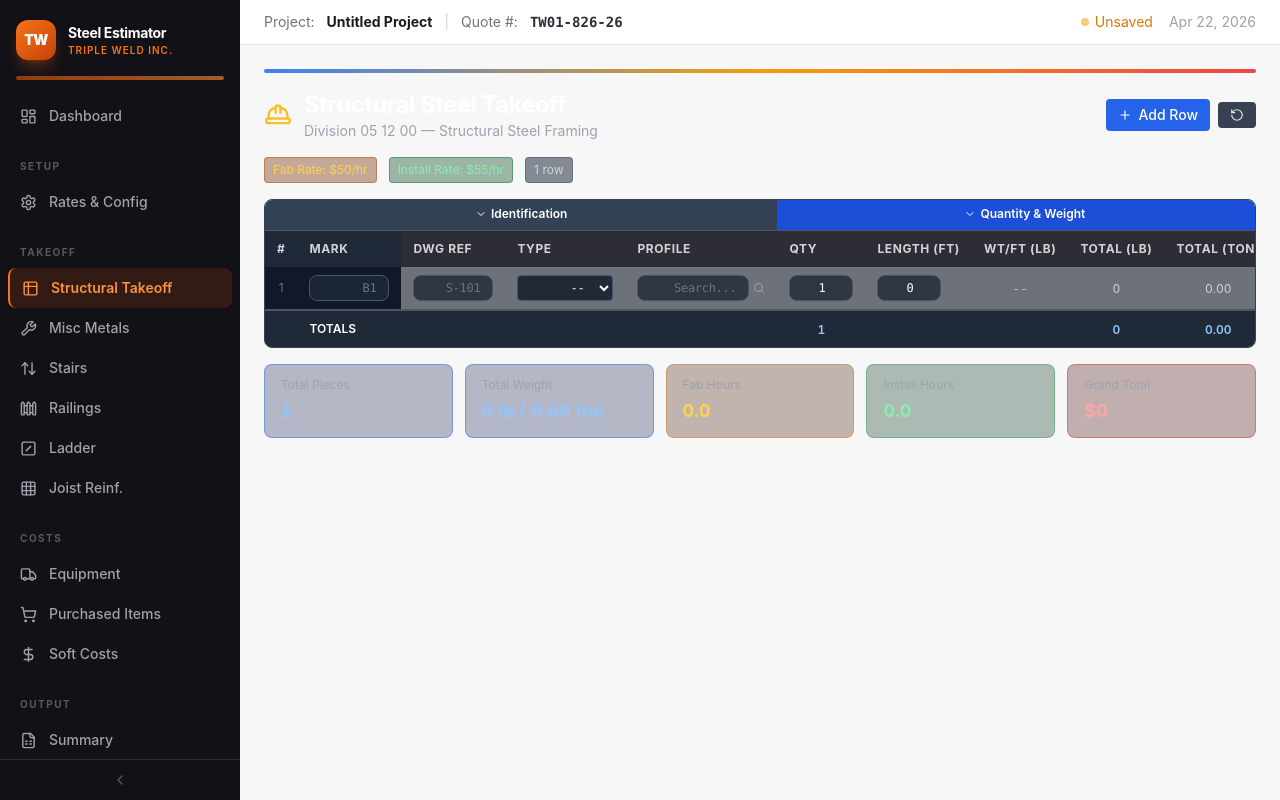
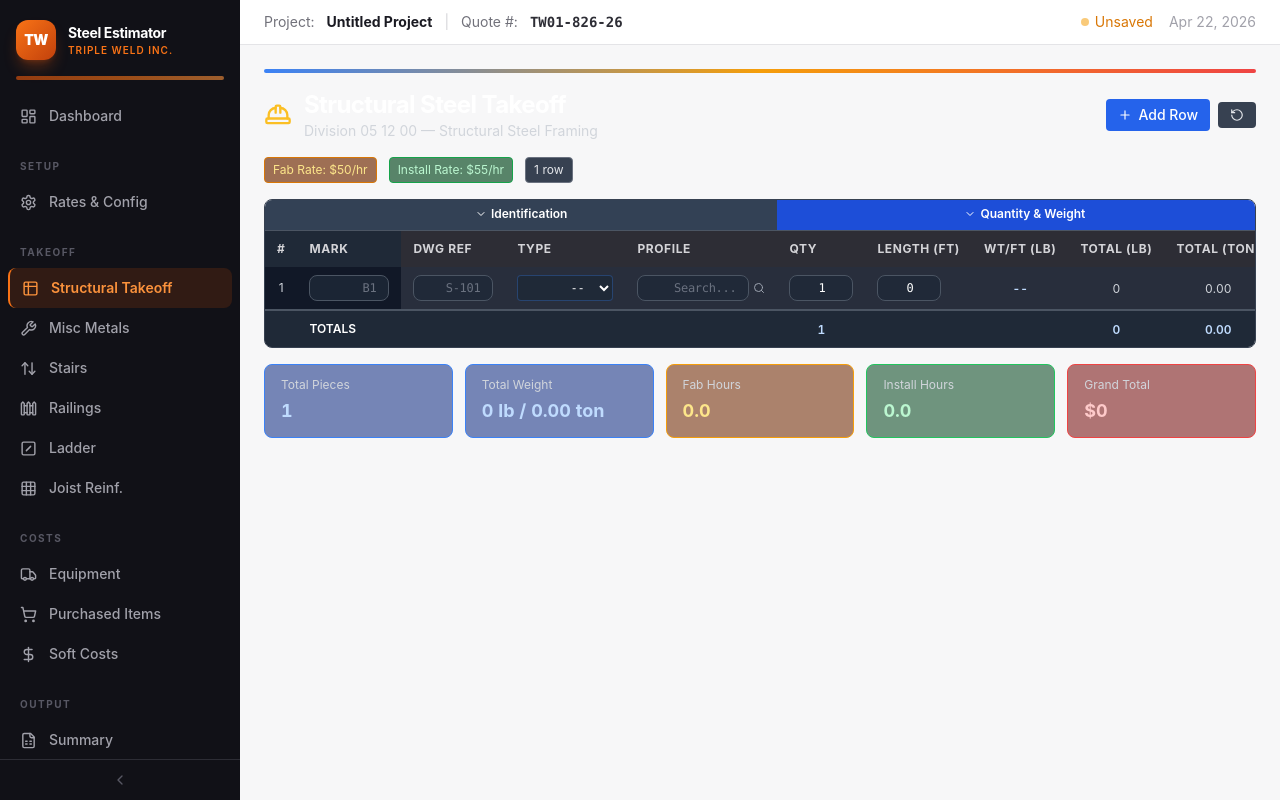
Before and after one commit to Tripleweld/steel-estimator-pro, a React (Vite) app: page /structural in a window 1280 px wide. Both pictures are taken after a click on the button "Add Row". Built offline with nearby package versions, Linux system fonts and the light colour scheme.

Commit message:
fix: Structural Takeoff contrast - brighter summary cards, rate badges, readonly cells, row numbers, type dropdown

```diff
--- a/src/pages/StructuralTakeoff.jsx
+++ b/src/pages/StructuralTakeoff.jsx
@@ -347,7 +347,7 @@ export default function StructuralTakeoff() {
             <h1 className="text-2xl font-bold text-white tracking-tight">
               Structural Steel Takeoff
             </h1>
-            <p className="text-sm text-gray-400">
+            <p className="text-sm text-gray-300">
               Division 05 12 00 &mdash; Structural Steel Framing
             </p>
           </div>
@@ -376,19 +376,19 @@ export default function StructuralTakeoff() {
 
       {/* Rate info badges */}
       <div className="flex flex-wrap gap-3 text-xs">
-        <span className="px-2 py-1 rounded bg-amber-900/40 text-amber-300 border border-amber-700/50">
+        <span className="px-2 py-1 rounded bg-amber-900/70 text-amber-200 border border-amber-600">
           Fab Rate: {fmt(fabRate)}/hr
         </span>
-        <span className="px-2 py-1 rounded bg-green-900/40 text-green-300 border border-green-700/50">
+        <span className="px-2 py-1 rounded bg-green-900/70 text-green-200 border border-green-600">
           Install Rate: {fmt(installRate)}/hr
         </span>
-        <span className="px-2 py-1 rounded bg-gray-700/60 text-gray-300 border border-gray-600/50">
+        <span className="px-2 py-1 rounded bg-gray-700 text-gray-200 border border-gray-500">
           {rows.length} row{rows.length !== 1 ? 's' : ''}
         </span>
       </div>
 
       {/* Scrollable table */}
-      <div className="overflow-x-auto rounded-lg border border-gray-700 bg-gray-900/60">
+      <div className="overflow-x-auto rounded-lg border border-gray-700 bg-gray-900/90">
         <table className="min-w-max w-full border-collapse text-sm">
           {/* ---- Group header row ---- */}
           <thead>
@@ -474,7 +474,7 @@ export default function StructuralTakeoff() {
           <tbody>
             {sortedRows.length === 0 && (
               <tr>
-                <td colSpan={35} className="text-center py-12 text-gray-500 text-sm">
+                <td colSpan={35} className="text-center py-12 text-gray-400 text-sm">
                   No rows yet. Click <strong>Add Row</strong> to begin your takeoff.
                 </td>
               </tr>
@@ -483,7 +483,7 @@ export default function StructuralTakeoff() {
             {sortedRows.map((row) => (
               <tr key={row.id} className="table-row hover:bg-gray-800/60 border-b border-gray-800">
                 {/* ---- A: Identification ---- */}
-                <td className="table-cell text-xs text-center text-gray-500 sticky left-0 z-10 bg-gray-900">
+                <td className="table-cell text-xs text-center text-gray-300 sticky left-0 z-10 bg-gray-900">
                   {row._idx}
                 </td>
                 <td className="table-cell sticky left-8 z-10 bg-gray-900">
@@ -508,7 +508,7 @@ export default function StructuralTakeoff() {
                   <select
                     value={row.type || ''}
                     onChange={(e) => updateRow(row.id, { type: e.target.value })}
-                    className="input-number text-xs py-1 w-24 bg-gray-800 border border-gray-600 rounded"
+                    className="input-number text-xs py-1 w-24 bg-gray-800 border border-blue-500/30 rounded text-white"
                   >
                     <option value="">--</option>
                     {TYPE_OPTIONS.map((t) => (
@@ -530,7 +530,7 @@ export default function StructuralTakeoff() {
                 <td className="table-cell">{numInput(row, 'qty')}</td>
                 <td className="table-cell">{numInput(row, 'lengthFt')}</td>
                 <td className="table-cell text-center">
-                  <span className="text-xs tabular-nums text-blue-300">
+                  <span className="text-xs tabular-nums text-blue-200 font-semibold">
                     {row.lbsPerFt ? fmtNum(row.lbsPerFt, 1) : '--'}
                   </span>
                 </td>
@@ -635,19 +635,19 @@ export default function StructuralTakeoff() {
 
                 {/* Qty & Weight: 5 */}
                 <td className="table-cell text-center">
-                  <span className="text-xs tabular-nums text-blue-300">
+                  <span className="text-xs tabular-nums text-blue-200 font-semibold">
                     {fmtNum(summary.totalPieces)}
                   </span>
                 </td>
                 <td className="table-cell" />
                 <td className="table-cell" />
                 <td className="table-cell text-center">
-                  <span className="text-xs tabular-nums text-blue-300">
+                  <span className="text-xs tabular-nums text-blue-200 font-semibold">
                     {fmtNum(summary.totalLbs)}
                   </span>
                 </td>
                 <td className="table-cell text-center">
-                  <span className="text-xs tabular-nums text-blue-300">
+                  <span className="text-xs tabular-nums text-blue-200 font-semibold">
                     {fmtNum(summary.totalTons, 2)}
                   </span>
                 </td>
@@ -739,14 +739,14 @@ export default function StructuralTakeoff() {
 // ---------------------------------------------------------------------------
 function SummaryCard({ label, value, color }) {
   const colorMap = {
-    blue: 'border-blue-600/40 bg-blue-950/30 text-blue-300',
-    amber: 'border-amber-600/40 bg-amber-950/30 text-amber-300',
-    green: 'border-green-600/40 bg-green-950/30 text-green-300',
-    red: 'border-red-600/40 bg-red-950/30 text-red-300',
+    blue: 'border-blue-500 bg-blue-900/60 text-blue-200',
+    amber: 'border-amber-500 bg-amber-900/60 text-amber-200',
+    green: 'border-green-500 bg-green-900/60 text-green-200',
+    red: 'border-red-500 bg-red-900/60 text-red-200',
   };
   return (
     <div className={`rounded-lg border px-4 py-3 ${colorMap[color] || colorMap.blue}`}>
-      <p className="text-xs text-gray-400 mb-1">{label}</p>
+      <p className="text-xs text-gray-300 mb-1">{label}</p>
       <p className="text-lg font-bold tabular-nums">{value}</p>
     </div>
   );
```
